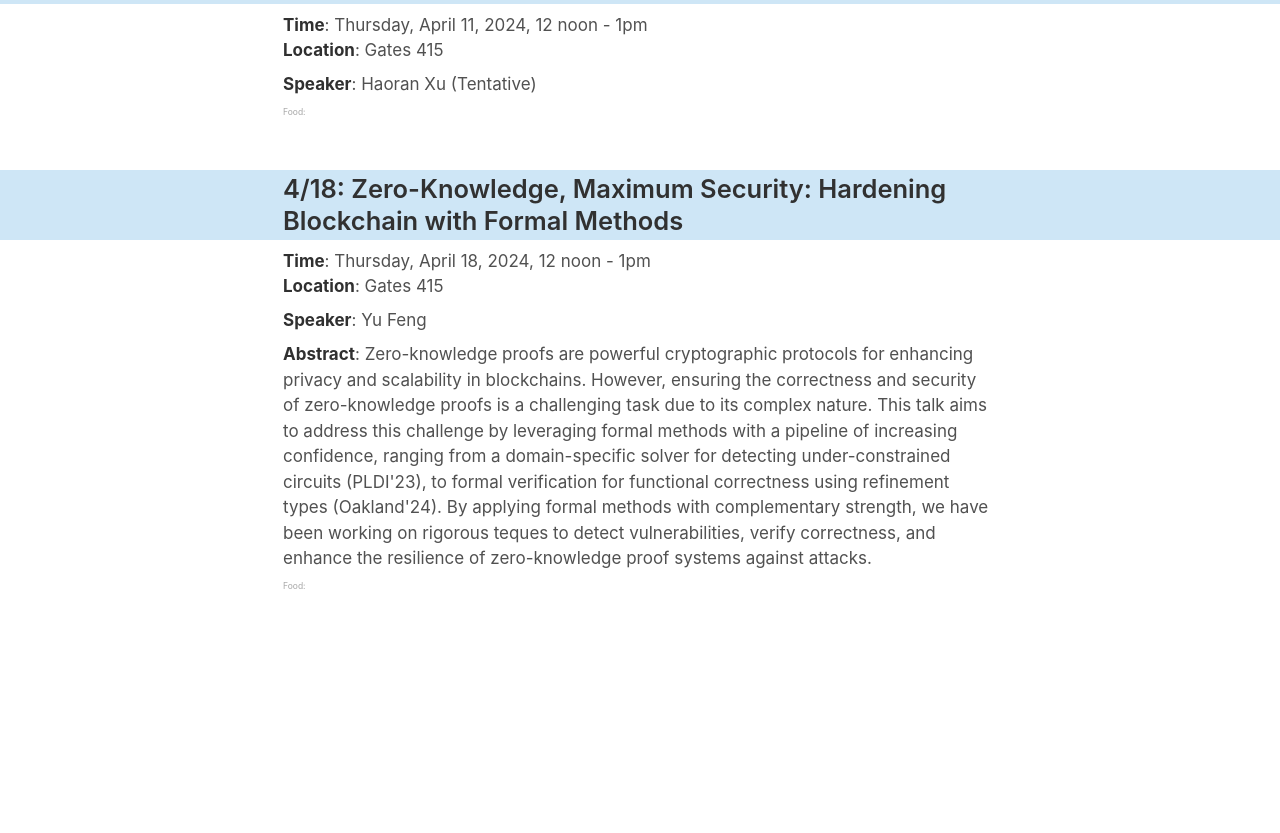
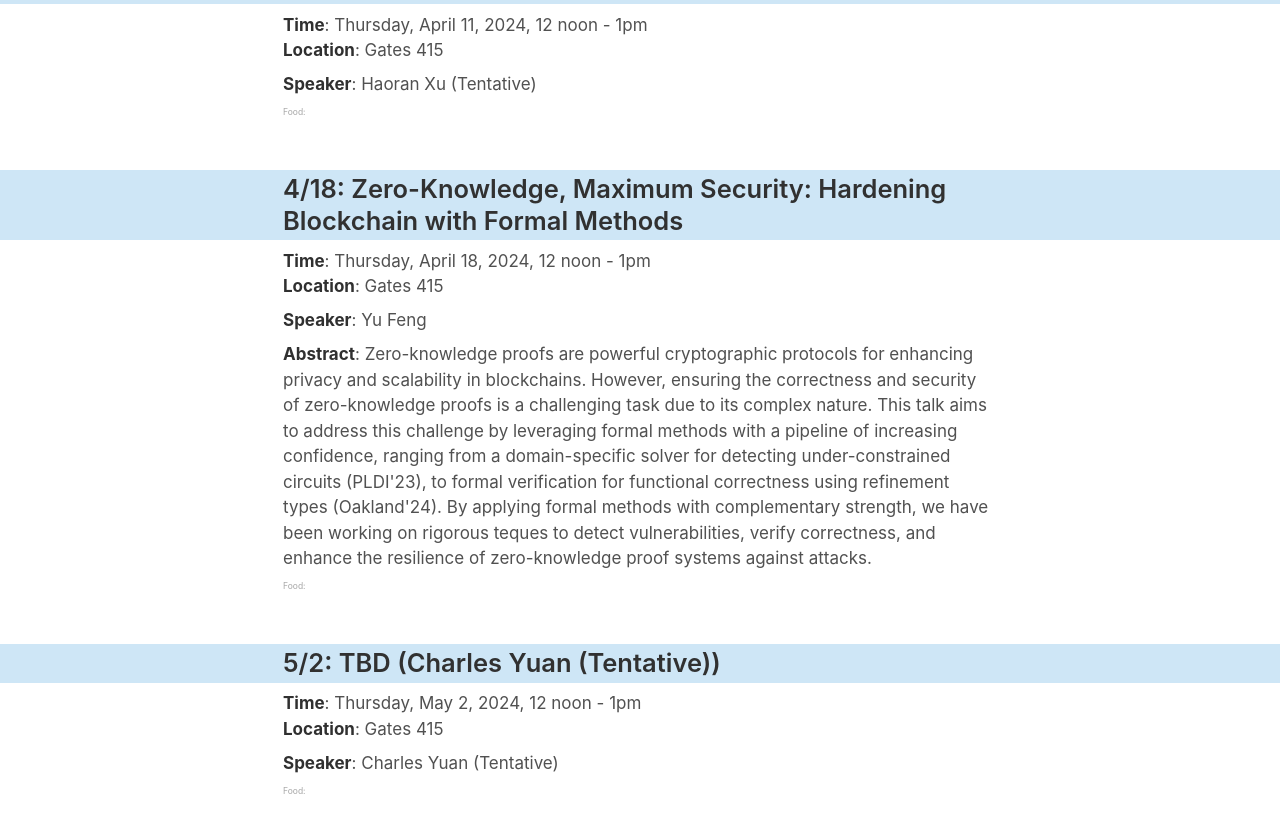
Before and after one commit to software-research-lunch/software-research-lunch.github.io, a Jekyll site: the page built from index.html, in a window 1280 px wide and 900 px high, scrolled down 788 px. Shown: the top 833 px of the window. Built offline with Jekyll 4.4.1, drawn with Linux system fonts in a browser that asks for light colours; before the commit the page ends 1483 px from its top, so only the background shows below that.

Commit message:
tentative Charles

```diff
--- a/_data/schedule.yml
+++ b/_data/schedule.yml
@@ -57,6 +57,11 @@ y24_spring:
         of zero-knowledge proof systems against attacks."
       title: "Zero-Knowledge, Maximum Security: Hardening Blockchain with Formal Methods"
       speaker: "Yu Feng"
+      bio: ""
+    - date: "2024-05-02"
+      abstract: ""
+      title: ""
+      speaker: "Charles Yuan (Tentative)"
       bio: ""
 
 y24_winter:
```
